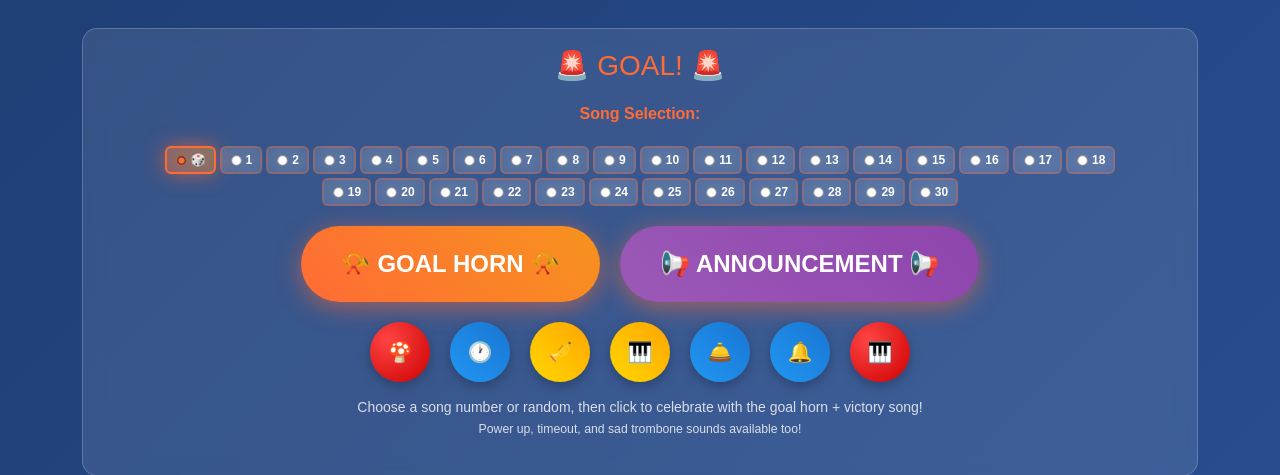
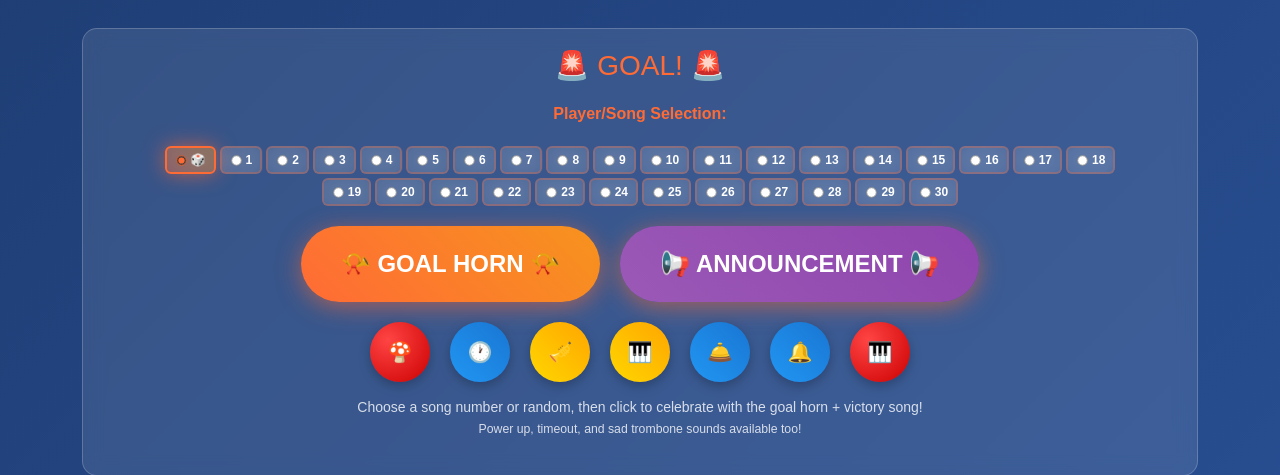
Before and after one commit to Puckbattler/HockeyDJ, an ASP.NET Core app: template Views/Home/Index.cshtml in a window 1280 px wide. Shown: the part 297-772 px from the top of the page. Run offline with ASP.NET Core 8, Linux system fonts and the light colour scheme; the template is opened without the code that fills it, so the values that code supplies are empty; style sheets or scripts are compiled from the project's sources; some libraries are stand-ins or nearby versions.

Commit message:
Add dynamic player number radio buttons from home team roster
Co-authored-by: Puckbattler <178911951+Puckbattler@users.noreply.github.com>

```diff
--- a/Views/Home/Index.cshtml
+++ b/Views/Home/Index.cshtml
@@ -985,131 +985,12 @@ ViewData["Title"] = "HockeyDJ - Hockey Music Controller";
         <h3 style="color: #ff6b35; margin-bottom: 15px;">🚨 GOAL! 🚨</h3>
 
         <div class="song-selector">
-            <label>Song Selection:</label>
-            <div class="radio-grid">
+            <label>Player/Song Selection:</label>
+            <div class="radio-grid" id="playerSongGrid">
+                <!-- Radio buttons will be dynamically generated based on home team roster -->
                 <div class="radio-option random-option">
-                    <input type="radio" id="songRandom" name="songSelection" value="random" checked>
+                    <input type="radio" id="songRandom" name="songSelection" value="random" data-player-number="" checked>
                     <label for="songRandom">🎲</label>
-                </div>
-                <div class="radio-option">
-                    <input type="radio" id="song1" name="songSelection" value="1">
-                    <label for="song1">1</label>
-                </div>
-                <div class="radio-option">
-                    <input type="radio" id="song2" name="songSelection" value="2">
-                    <label for="song2">2</label>
-                </div>
-                <div class="radio-option">
-                    <input type="radio" id="song3" name="songSelection" value="3">
-                    <label for="song3">3</label>
-                </div>
-                <div class="radio-option">
-                    <input type="radio" id="song4" name="songSelection" value="4">
-                    <label for="song4">4</label>
-                </div>
-                <div class="radio-option">
-                    <input type="radio" id="song5" name="songSelection" value="5">
-                    <label for="song5">5</label>
-                </div>
-                <div class="radio-option">
-                    <input type="radio" id="song6" name="songSelection" value="6">
-                    <label for="song6">6</label>
-                </div>
-                <div class="radio-option">
-                    <input type="radio" id="song7" name="songSelection" value="7">
-                    <label for="song7">7</label>
-                </div>
-                <div class="radio-option">
-                    <input type="radio" id="song8" name="songSelection" value="8">
-                    <label for="song8">8</label>
-                </div>
-                <div class="radio-option">
-                    <input type="radio" id="song9" name="songSelection" value="9">
-                    <label for="song9">9</label>
-                </div>
-                <div class="radio-option">
-                    <input type="radio" id="song10" name="songSelection" value="10">
-                    <label for="song10">10</label>
-                </div>
-                <div class="radio-option">
-                    <input type="radio" id="song11" name="songSelection" value="11">
-                    <label for="song11">11</label>
-                </div>
-                <div class="radio-option">
-                    <input type="radio" id="song12" name="songSelection" value="12">
-                    <label for="song12">12</label>
-                </div>
-                <div class="radio-option">
-                    <input type="radio" id="song13" name="songSelection" value="13">
-                    <label for="song13">13</label>
-                </div>
-                <div class="radio-option">
-                    <input type="radio" id="song14" name="songSelection" value="14">
-                    <label for="song14">14</label>
-                </div>
-                <div class="radio-option">
-                    <input type="radio" id="song15" name="songSelection" value="15">
-                    <label for="song15">15</label>
-                </div>
-                <div class="radio-option">
-                    <input type="radio" id="song16" name="songSelection" value="16">
-                    <label for="song16">16</label>
-                </div>
-                <div class="radio-option">
-                    <input type="radio" id="song17" name="songSelection" value="17">
-                    <label for="song17">17</label>
-                </div>
-                <div class="radio-option">
-                    <input type="radio" id="song18" name="songSelection" value="18">
-                    <label for="song18">18</label>
-                </div>
-                <div class="radio-option">
-                    <input type="radio" id="song19" name="songSelection" value="19">
-                    <label for="song19">19</label>
-                </div>
-                <div class="radio-option">
-                    <input type="radio" id="song20" name="songSelection" value="20">
-                    <label for="song20">20</label>
-                </div>
-                <div class="radio-option">
-                    <input type="radio" id="song21" name="songSelection" value="21">
-                    <label for="song21">21</label>
-                </div>
-                <div class="radio-option">
-                    <input type="radio" id="song22" name="songSelection" value="22">
-                    <label for="song22">22</label>
-                </div>
-                <div class="radio-option">
-                    <input type="radio" id="song23" name="songSelection" value="23">
-                    <label for="song23">23</label>
-                </div>
-                <div class="radio-option">
-                    <input type="radio" id="song24" name="songSelection" value="24">
-                    <label for="song24">24</label>
-                </div>
-                <div class="radio-option">
-                    <input type="radio" id="song25" name="songSelection" value="25">
-                    <label for="song25">25</label>
-                </div>
-                <div class="radio-option">
-                    <input type="radio" id="song26" name="songSelection" value="26">
-                    <label for="song26">26</label>
-                </div>
-                <div class="radio-option">
-                    <input type="radio" id="song27" name="songSelection" value="27">
-                    <label for="song27">27</label>
-                </div>
-                <div class="radio-option">
-                    <input type="radio" id="song28" name="songSelection" value="28">
-                    <label for="song28">28</label>
-                </div>
-                <div class="radio-option">
-                    <input type="radio" id="song29" name="songSelection" value="29">
-                    <label for="song29">29</label>
-                </div>
-                <div class="radio-option">
-                    <input type="radio" id="song30" name="songSelection" value="30">
-                    <label for="song30">30</label>
                 </div>
             </div>
         </div>
@@ -1333,8 +1214,61 @@ ViewData["Title"] = "HockeyDJ - Hockey Music Controller";
             initializeHockeyDJ();
         };
 
+        // Generate player/song radio buttons based on home team roster
+        function generatePlayerSongButtons() {
+            const grid = document.getElementById('playerSongGrid');
+            if (!grid) return;
+
+            // Parse home team roster and create buttons
+            const rosterString = @Html.Raw(Json.Serialize(ViewBag.HomeTeamRoster ?? ""));
+            const players = [];
+
+            if (rosterString) {
+                const lines = rosterString.split('\n');
+                lines.forEach((line) => {
+                    const parts = line.trim().split(':');
+                    if (parts.length === 2) {
+                        const number = parts[0].trim();
+                        const name = parts[1].trim();
+                        if (number && name) {
+                            players.push({
+                                number: number,
+                                name: name,
+                                index: players.length + 1 // 1-based index using actual array position
+                            });
+                        }
+                    }
+                });
+            }
+
+            // If no roster is configured, fall back to default 1-30 buttons
+            if (players.length === 0) {
+                for (let i = 1; i <= 30; i++) {
+                    const optionDiv = document.createElement('div');
+                    optionDiv.className = 'radio-option';
+                    optionDiv.innerHTML = `
+                        <input type="radio" id="song${i}" name="songSelection" value="${i}" data-player-number="${i}">
+                        <label for="song${i}">${i}</label>
+                    `;
+                    grid.appendChild(optionDiv);
+                }
+            } else {
+                // Create buttons based on roster
+                players.forEach(player => {
+                    const optionDiv = document.createElement('div');
+                    optionDiv.className = 'radio-option';
+                    optionDiv.title = `#${player.number} - ${player.name}`;
+                    optionDiv.innerHTML = `
+                        <input type="radio" id="song${player.index}" name="songSelection" value="${player.index}" data-player-number="${player.number}">
+                        <label for="song${player.index}">${player.number}</label>
+                    `;
+                    grid.appendChild(optionDiv);
+                });
+            }
+        }
+
         // Add event listeners for radio button styling
-        document.addEventListener('DOMContentLoaded', function () {
+        function setupRadioButtonListeners() {
             const radioOptions = document.querySelectorAll('.radio-option');
 
             radioOptions.forEach(option => {
@@ -1346,17 +1280,29 @@ ViewData["Title"] = "HockeyDJ - Hockey Music Controller";
                     if (e.target !== radio) {
                         radio.checked = true;
                         updateRadioStyles();
+                        // Update the last selected player number for announcements
+                        lastSelectedPlayerNumber = radio.dataset.playerNumber || '';
                     }
                 });
 
                 // Handle radio button changes
                 radio.addEventListener('change', function () {
                     updateRadioStyles();
+                    // Update the last selected player number for announcements
+                    lastSelectedPlayerNumber = radio.dataset.playerNumber || '';
                 });
             });
 
             // Initialize radio button styles
             updateRadioStyles();
+        }
+
+        document.addEventListener('DOMContentLoaded', function () {
+            // Generate the player/song buttons first
+            generatePlayerSongButtons();
+
+            // Then set up event listeners
+            setupRadioButtonListeners();
 
             // Add enter key support for search
             const searchInput = document.getElementById('searchInput');
@@ -1662,11 +1608,15 @@ ViewData["Title"] = "HockeyDJ - Hockey Music Controller";
         }
 
         let isGoalHornPlaying = false;
+        let lastSelectedPlayerNumber = ''; // Store the last selected player number for announcements
 
         async function playGoalHorn() {
             const goalHornBtn = document.getElementById('goalHornBtn');
             const selectedRadio = document.querySelector('input[name="songSelection"]:checked');
             const selectedValue = selectedRadio ? selectedRadio.value : 'random';
+
+            // Store the player number from the selected radio button for use in announcements
+            lastSelectedPlayerNumber = selectedRadio ? (selectedRadio.dataset.playerNumber || '') : '';
 
             goalHornBtn.disabled = true;
             goalHornBtn.textContent = '🎺 CELEBRATING... 🎺';
@@ -2328,6 +2278,11 @@ ViewData["Title"] = "HockeyDJ - Hockey Music Controller";
             if (selectedAnnouncementType === 'goal') {
                 populatePlayerSelects(roster, ['scoringPlayer', 'assist1', 'assist2']);
                 document.getElementById('goalForm').style.display = 'block';
+
+                // Pre-select the scoring player based on the last selected player radio button (for home team goals)
+                if (team === 'home' && lastSelectedPlayerNumber && roster[lastSelectedPlayerNumber]) {
+                    document.getElementById('scoringPlayer').value = lastSelectedPlayerNumber;
+                }
             } else if (selectedAnnouncementType === 'penalty') {
                 populatePlayerSelects(roster, ['penaltyPlayer']);
                 document.getElementById('penaltyForm').style.display = 'block';
```
